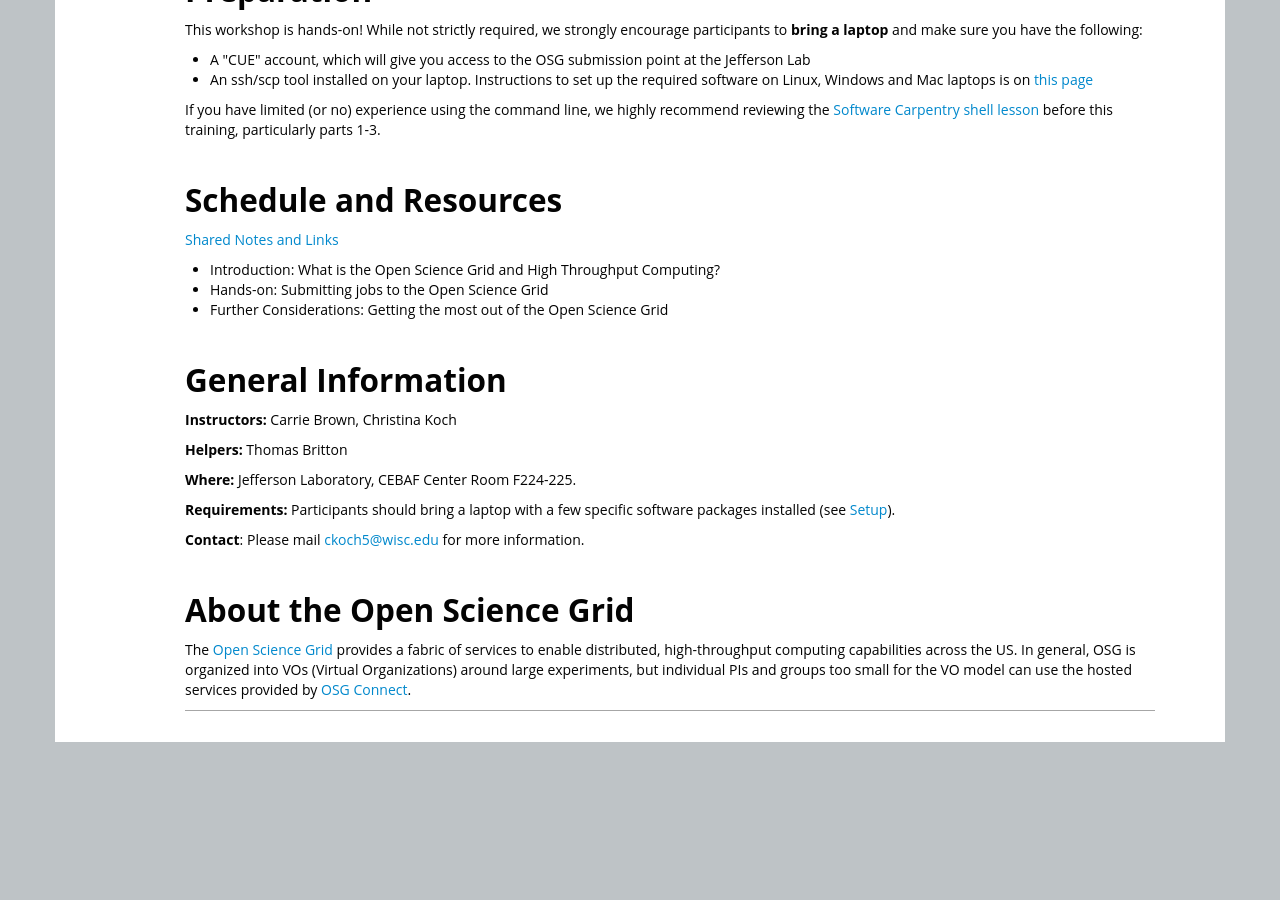
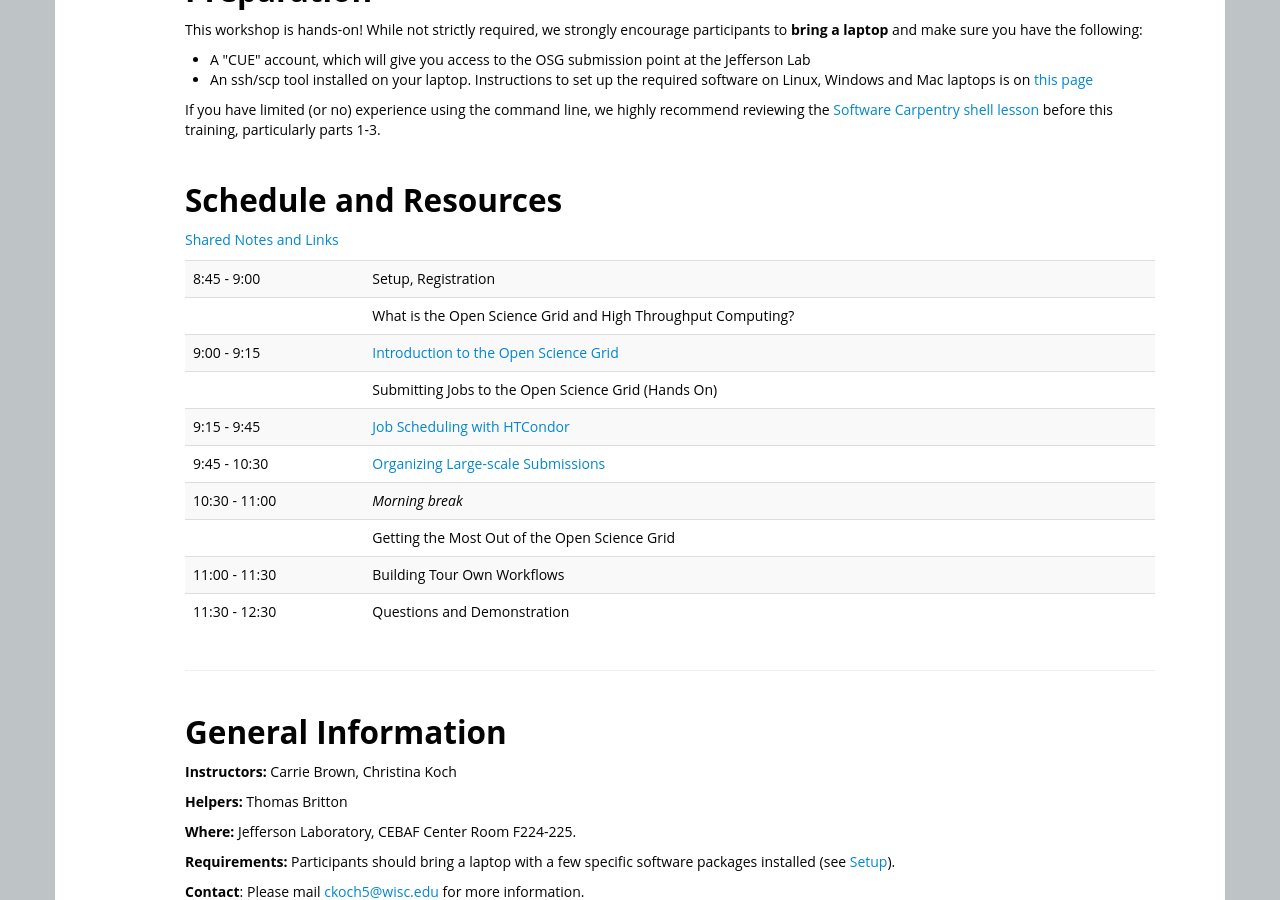
Before and after one commit to unlhcc/OSG-UserTraining-MWBD-2019, a Jekyll site: the page built from index.html, in a window 1280 px wide and 900 px high, scrolled down 1448 px. Built offline with Jekyll 4.4.1, drawn with Linux system fonts in a browser that asks for light colours; before the commit the page ends 2210 px from its top, so only the background shows below that.

Commit message:
adding full schedule

```diff
--- a/index.html
+++ b/index.html
@@ -49,26 +49,30 @@
 <a href="https://docs.google.com/document/d/1prmBjVgvHLx0vVVDdICWrugjy4KMMCTkHNDIB-akigM/edit#">Shared Notes and Links</a>
 </p>
 
+<!--
 <ul>
 <li>Introduction: What is the Open Science Grid and High Throughput Computing?</li>
 <li>Hands-on: Submitting jobs to the Open Science Grid</li>
 <li>Further Considerations: Getting the most out of the Open Science Grid</li>
 </ul>
+-->
 
-<!--
 <div class="row-fluid">
     <table class="table table-striped">
-        <tr> <td>1:00 - 1:25 </td> <td> <a href="novice/DHTC/01-IntroGrid.html">Introduction to the Open Science Grid </a> &nbsp;&nbsp; [<a href="https://drive.google.com/open?id=1IYeME2JANfV4MxmgMWQlnFSdyULBrbrA">(Slides)</a>]</td> </tr>
-      <tr> <td>1:25 - 2:00 </td> <td><a href="novice/DHTC/04-HTCondor-Submitting.html">Job Scheduling with HTCondor</a></td> </tr>
-      <tr> <td>2:00 - 2:30 </td> <td><a href="novice/DHTC/04a-ScalingUp-python.html">Organizing Large-scale Submissions</a> </td> </tr>
-      <tr> <td>2:30 - 3:00</td> <td><em>Coffee break</em></td> </tr>
-      <tr> <td>3:00 - 3:30 </td> <td><a href="novice/DHTC/04-dagman.html">Multi-Step Workflows via DAGMan</a> </td></tr>
-      <tr> <td>3:30 - 4:20 </td> <td><a href="novice/DHTC/05-Stash.html">Managing Data for OSG Jobs</a> </td></tr>
-      <tr> <td>4:20 - 4:30 </td> <td>Wrap up, <a href="https://goo.gl/forms/FFJEWWzueXl5QuF62">feedback for the workshop</a> and <a href="https://osgconnect.net/signup">account signups</a></td></tr>
+    <tr> <td>8:45 - 9:00</td> <td>Setup, Registration</tr>
+    <tr><td></td><td>What is the Open Science Grid and High Throughput Computing?</td></tr>
+    <tr> <td>9:00 - 9:15 </td> <td> <a href="novice/AHM/01-IntroGrid.html">Introduction to the Open Science Grid </a></td> </tr>
+    <tr><td></td><td>Submitting Jobs to the Open Science Grid (Hands On)</td></tr>
+      <tr> <td>9:15 - 9:45</td> <td><a href="novice/AHM/02-HTCondor-Submitting.html">Job Scheduling with HTCondor</a></td> </tr>
+      <tr> <td>9:45 - 10:30 </td> <td><a href="novice/AHM/03-Scaling-Up.html">Organizing Large-scale Submissions</a> </td> </tr>
+      <tr> <td>10:30 - 11:00</td> <td><em>Morning break</em></td> </tr>
+      <tr><td></td><td>Getting the Most Out of the Open Science Grid</td></tr>
+      <tr> <td>11:00 - 11:30 </td> <td>Building Tour Own Workflows</td></tr>
+      <tr> <td>11:30 - 12:30 </td> <td>Questions and Demonstration</td></tr>
     </table>
   </div>
 <hr/>
--->
+
 
 </hr>
 
```
